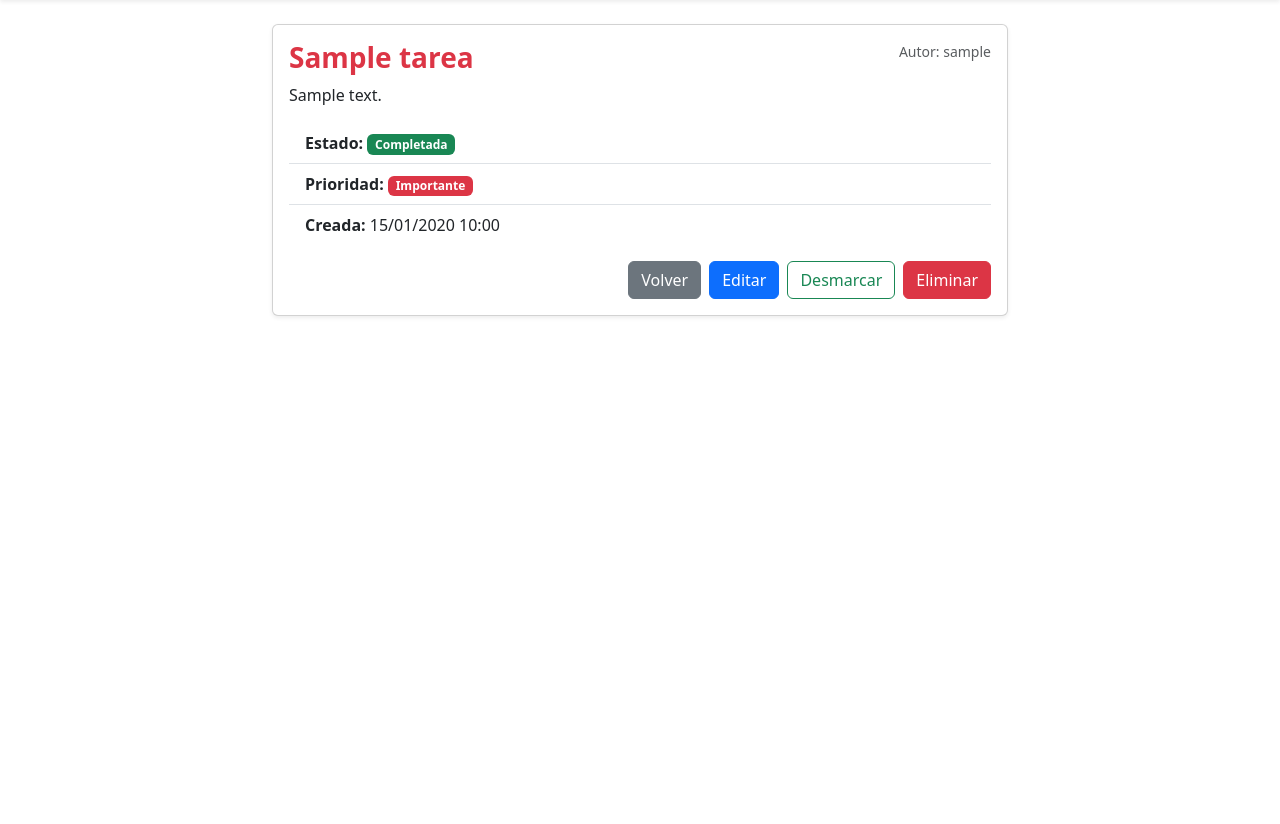
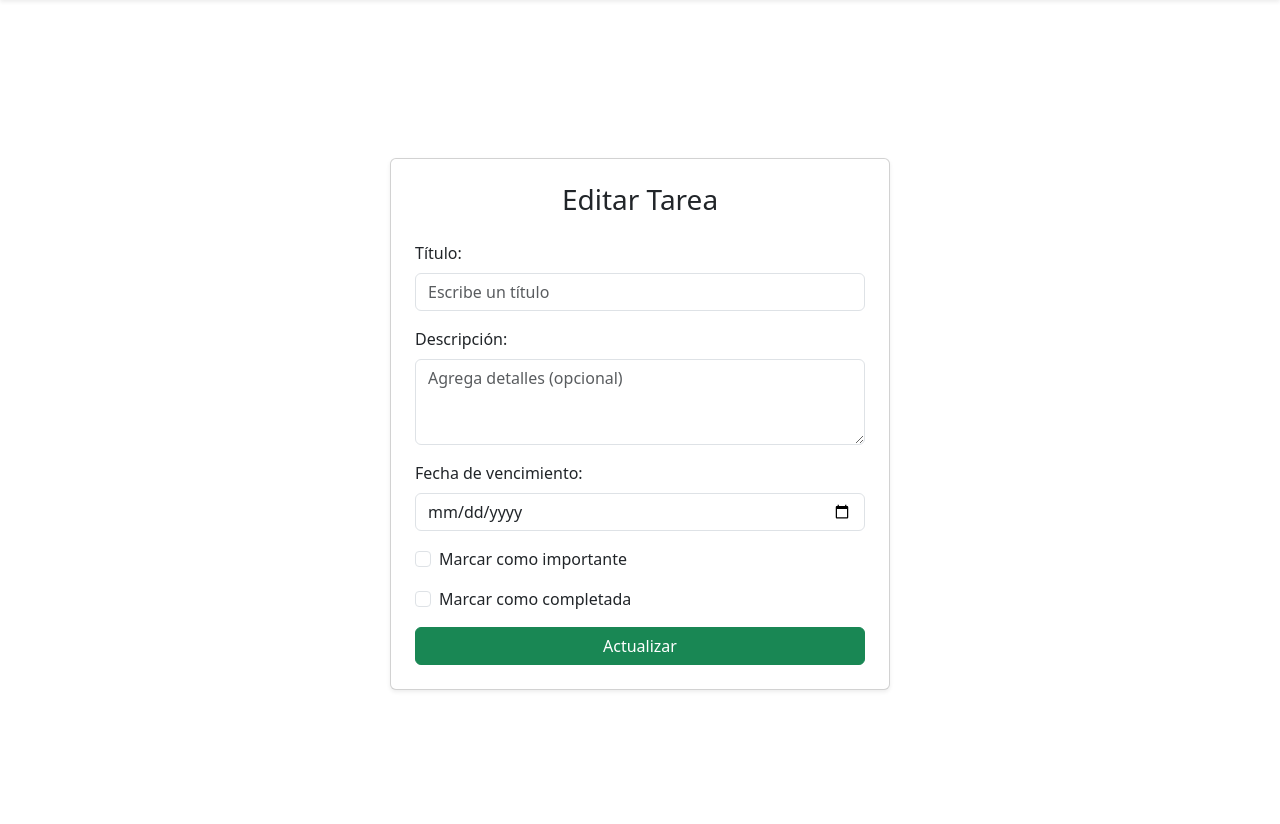
Before and after one commit to SamSudev/actividad_edwin, a Django app: page /tareas/1/ in a window 1280 px wide. Shown: the part 56-880 px from the top of the page. Before the commit the page ends 373 px from the top, so only its background shows below. Run offline with Django 5.2, Linux system fonts and the light colour scheme; a user stored in the database is signed in; tables that the repository leaves empty hold one stand-in row (values such as "Sample post").

Commit message:
UI Mejorada: Cambios en los formularios y en los formatos de tareas2

```diff
--- a/templates/tareas/detalles_tarea.html
+++ b/templates/tareas/detalles_tarea.html
@@ -1,60 +1,73 @@
 {% extends 'tareas/base.html' %}
-{% block title %}Detalles de tarea{% endblock %}
+{% block title %}Editar Tarea{% endblock %}
 
 {% block content %}
-<div class="row justify-content-center">
-  <div class="col-md-8">
-    <div class="card shadow-sm">
-      <div class="card-body">
-        <div class="d-flex justify-content-between align-items-start">
-          <h3 class="card-title {% if tarea.importante %}text-danger fw-bold{% else %}fw-bold{% endif %}">
-            {{ tarea.titulo }}
-          </h3>
-          <small class="text-muted">Autor: {{ tarea.owner.username }}</small>
-        </div>
+<div class="d-flex justify-content-center align-items-center vh-100">
+  <div class="card shadow-sm p-4" style="max-width: 500px; width: 100%;">
+    <h3 class="text-center mb-4">Editar Tarea</h3>
 
-        <p class="card-text">{{ tarea.descripcion|default:"Sin descripción" }}</p>
+    <form method="post">
+      {% csrf_token %}
 
-        <ul class="list-group list-group-flush mb-3">
-          <li class="list-group-item">
-            <strong>Estado:</strong>
-            {% if tarea.completada %}
-              <span class="badge bg-success">Completada</span>
-            {% else %}
-              <span class="badge bg-warning text-dark">Pendiente</span>
-            {% endif %}
-          </li>
-          <li class="list-group-item">
-            <strong>Prioridad:</strong>
-            {% if tarea.importante %}
-              <span class="badge bg-danger">Importante</span>
-            {% else %}
-              <span class="badge bg-secondary">Normal</span>
-            {% endif %}
-          </li>
-          <li class="list-group-item">
-            <strong>Creada:</strong> {{ tarea.creada|date:"d/m/Y H:i" }}
-          </li>
-          {% if tarea.vencimiento %}
-          <li class="list-group-item">
-            <strong>Vence:</strong> {{ tarea.vencimiento|date:"d/m/Y" }}
-          </li>
-          {% endif %}
-        </ul>
+      <!-- Título -->
+      <div class="mb-3">
+        <label class="form-label">Título:</label>
+        <input
+          type="text"
+          name="titulo"
+          class="form-control"
+          value="{{ form.titulo.value|default:'' }}"
+          placeholder="Escribe un título"
+          required>
+      </div>
 
-        <div class="d-flex justify-content-end gap-2">
-          <a href="{% url 'tareas' %}" class="btn btn-secondary">Volver</a>
-          <a href="{% url 'actualizar_tarea' tarea.pk %}" class="btn btn-primary">Editar</a>
-          <form method="post" action="{% url 'toggle_completada' tarea.pk %}" style="display:inline">
-            {% csrf_token %}
-            <button class="btn btn-outline-success">
-              {% if tarea.completada %}Desmarcar{% else %}Completar{% endif %}
-            </button>
-          </form>
-          <a href="{% url 'eliminar_tarea' tarea.pk %}" class="btn btn-danger">Eliminar</a>
-        </div>
+      <!-- Descripción -->
+      <div class="mb-3">
+        <label class="form-label">Descripción:</label>
+        <textarea
+          name="descripcion"
+          class="form-control"
+          rows="3"
+          placeholder="Agrega detalles (opcional)">{{ form.descripcion.value|default:'' }}</textarea>
       </div>
-    </div>
+
+      <!-- Vencimiento -->
+      <div class="mb-3">
+        <label class="form-label">Fecha de vencimiento:</label>
+        <input
+          type="date"
+          name="vencimiento"
+          class="form-control"
+          value="{{ form.vencimiento.value|date:'Y-m-d' }}">
+      </div>
+
+      <!-- Importante -->
+      <div class="form-check mb-3">
+        <input
+          type="checkbox"
+          name="importante"
+          class="form-check-input"
+          id="importante"
+          {% if form.importante.value %}checked{% endif %}>
+        <label class="form-check-label" for="importante">Marcar como importante</label>
+      </div>
+
+      <!-- Completada -->
+      <div class="form-check mb-3">
+        <input
+          type="checkbox"
+          name="completada"
+          class="form-check-input"
+          id="completada"
+          {% if form.completada.value %}checked{% endif %}>
+        <label class="form-check-label" for="completada">Marcar como completada</label>
+      </div>
+
+      <!-- Botón -->
+      <div class="d-grid">
+        <button type="submit" class="btn btn-success">Actualizar</button>
+      </div>
+    </form>
   </div>
 </div>
 {% endblock %}
```
Also changed, not shown: templates/tareas/crear_tarea.html (+40 -6 lines).
